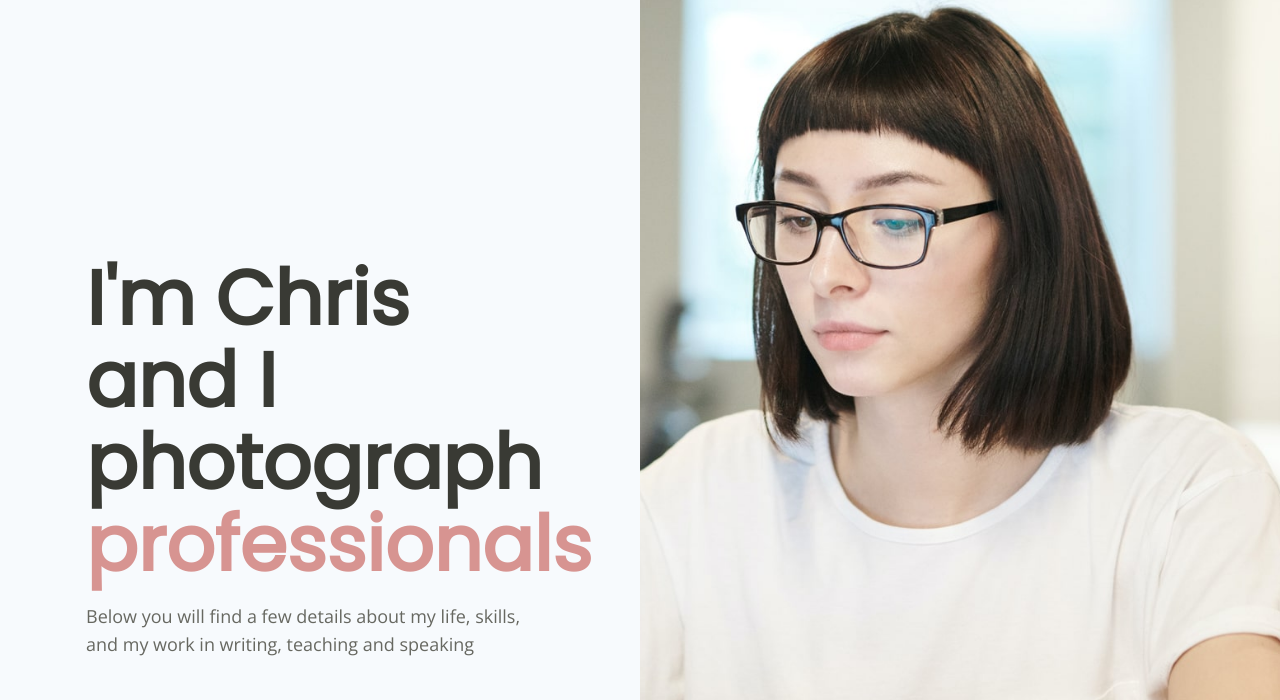
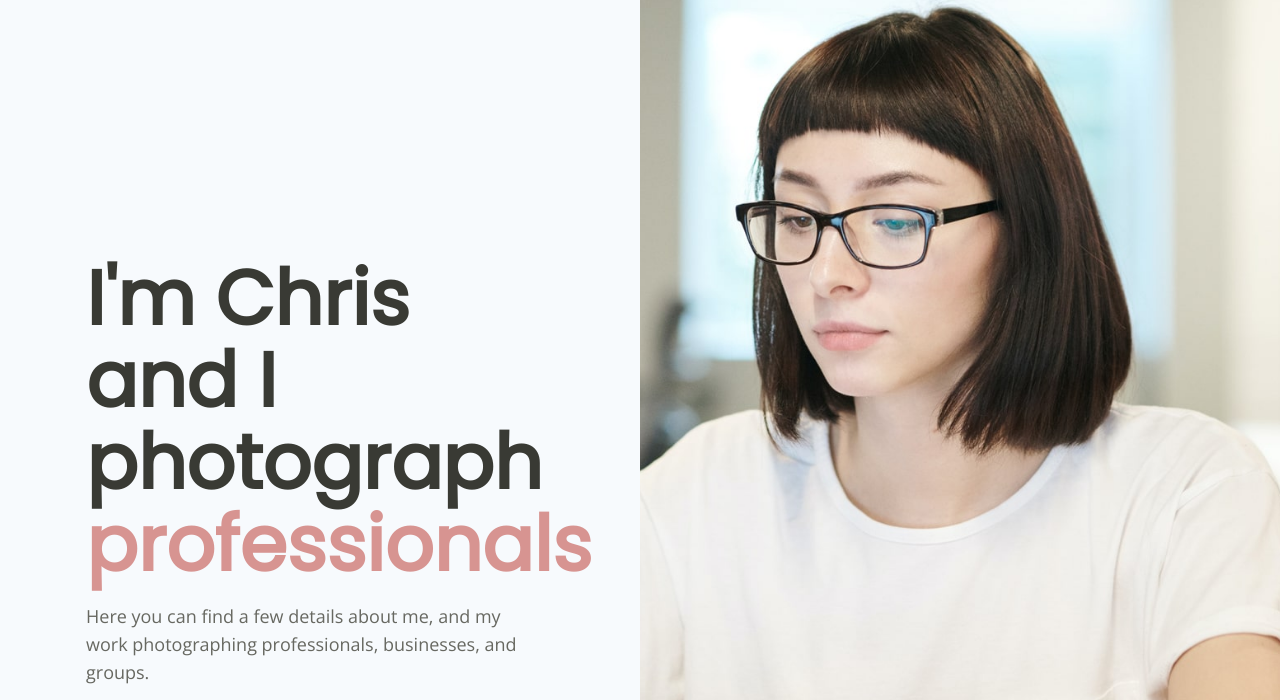
Before and after one commit to blinky893/Nico, a plain HTML site: page index.html in a window 1280 px wide. Shown: the part 58-758 px from the top of the page. Drawn offline with nearby package versions, Linux system fonts and the light colour scheme.

Commit message:
Updates to header

```diff
--- a/index.html
+++ b/index.html
@@ -83,7 +83,7 @@
         <div class="area-1">
             <div class="text-container">
                 <h1 class="h1-large">I'm Chris and I photograph <span id="js-rotating">professionals, businesses, groups</span></h1>
-                <p class="p-large">Below you will find a few details about my life, skills, and my work in writing, teaching and speaking</p>
+                <p class="p-large">Here you can  find a few details about me, and my work photographing professionals, businesses, and groups.</p>
                 <a class="page-scroll" href="#about"><i class="fas fa-chevron-down"></i></a>
             </div> <!-- end of text-container -->
         </div><!-- end of area-1 on same line and no space between comments to eliminate margin white space --><div class="area-2"></div> <!-- end of area-2 -->
```
